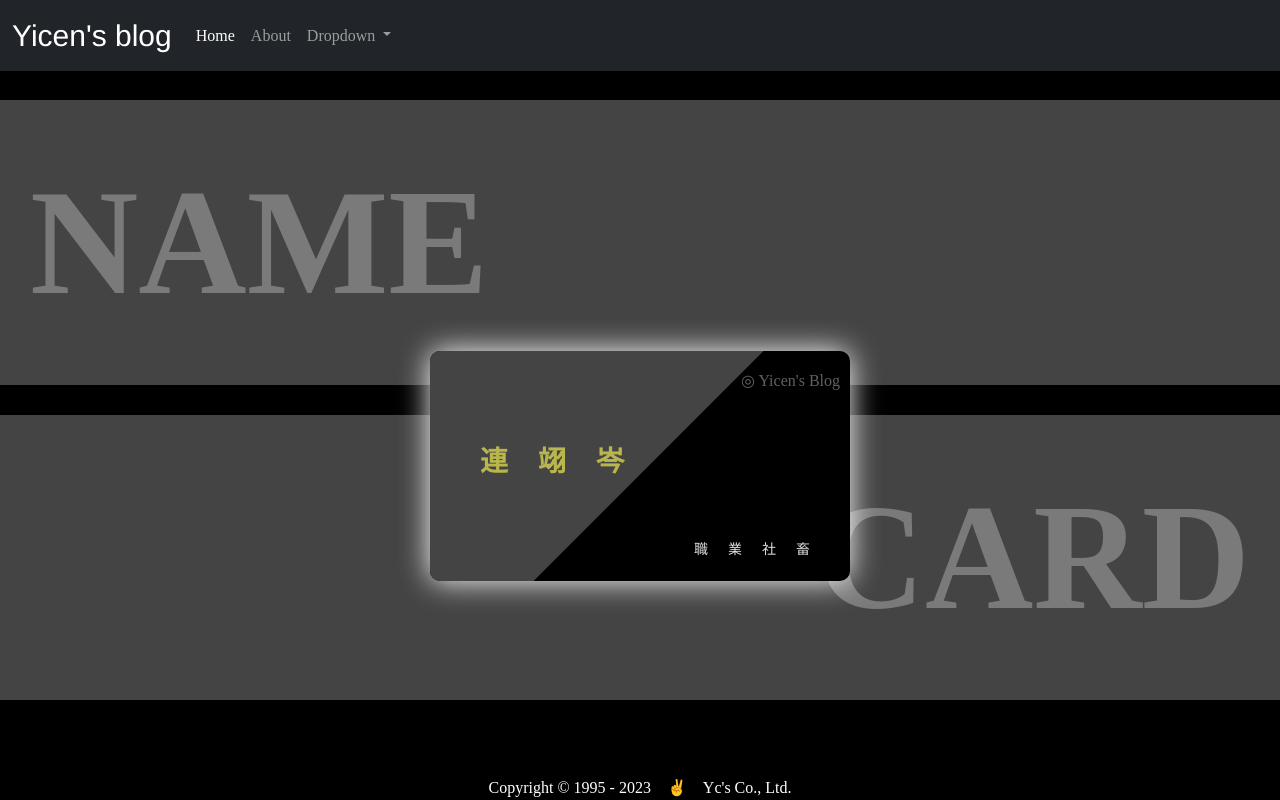
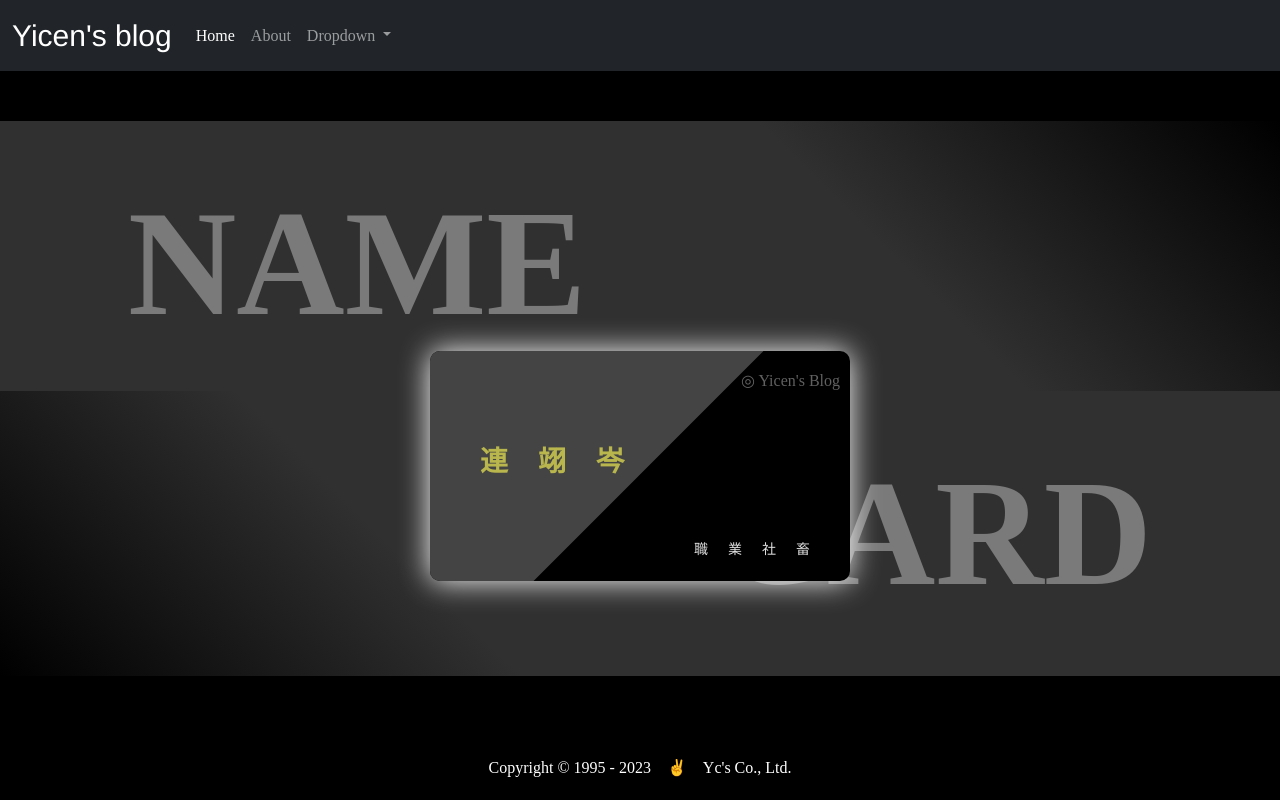
Before and after one commit to liancencen/liancencen.github.io, a plain HTML site: page about.html in a window 1280 px wide. Drawn offline with nearby package versions, Linux system fonts and the light colour scheme.

Commit message:
修改about.html中mark顏色

```diff
--- a/about.html
+++ b/about.html
@@ -19,11 +19,7 @@
 
 </head>
 <style>
-    .main-content {
-        min-height: 100vh;
-        display: flex;
-        flex-direction: column;
-    }
+
 
 
 </style>
@@ -37,6 +33,8 @@
         <!-- <div w3-include-html="header.html"></div> -->
         <div w3-include-html="header.html" class="header-content"></div>
 
+
+        <div class="maincontentdiv">
             <div class="mark mark1">NAME</div>
             <div class="mark mark2">CARD</div>
             <div class="namecard namecard-b">
@@ -65,6 +63,8 @@
 
             </div>
 
+
+        </div>
         <div w3-include-html="footer.html" class="footer-content"></div>
 
         <!-- Footer================================================== -->
--- a/css/about.css
+++ b/css/about.css
@@ -277,18 +277,26 @@ h5.Profession {
     position: absolute;
     font-weight: bold;
     color: #7a7a7a;
-    background-color: #444444;
 
 }
 
 .mark1 {
+    padding-left: 10%;
     text-align: left;
-    top: 100px;
+    top: 50px;
+    background: linear-gradient(45deg, rgb(48, 48, 48), rgb(48, 48, 48), rgb(48, 48, 48),rgb(0, 0, 0));
 
 }
 
 .mark2 {
+    padding-right: 10%;
     text-align: right;
-    bottom: 100px;
+    bottom: 80px;
+    background: linear-gradient(45deg, rgb(0, 0, 0), rgb(48, 48, 48), rgb(48, 48, 48), rgb(48, 48, 48));
 
 }
+.maincontentdiv{
+    height: 100%;
+    display: flex;
+    flex-direction: column;
+}
--- a/css/allpages.css
+++ b/css/allpages.css
@@ -17,9 +17,8 @@ main {
 }
 
 .footer-content {
-
+    color: white;
     text-align: center;
     margin-top: auto;
-    padding-bottom: 0px;
-
+    padding-bottom: 10px;
 }
--- a/css/index.css
+++ b/css/index.css
@@ -176,9 +176,3 @@ svg {
     border-color: rgba(255, 255, 255, 0.4);
     border-width: 2px;
 }
-
-.footer-content {
-    text-align: center;
-    margin-top: auto;
-    padding-bottom: 10px;
-}
```
Lines whose indentation alone changed are shown as unchanged.
